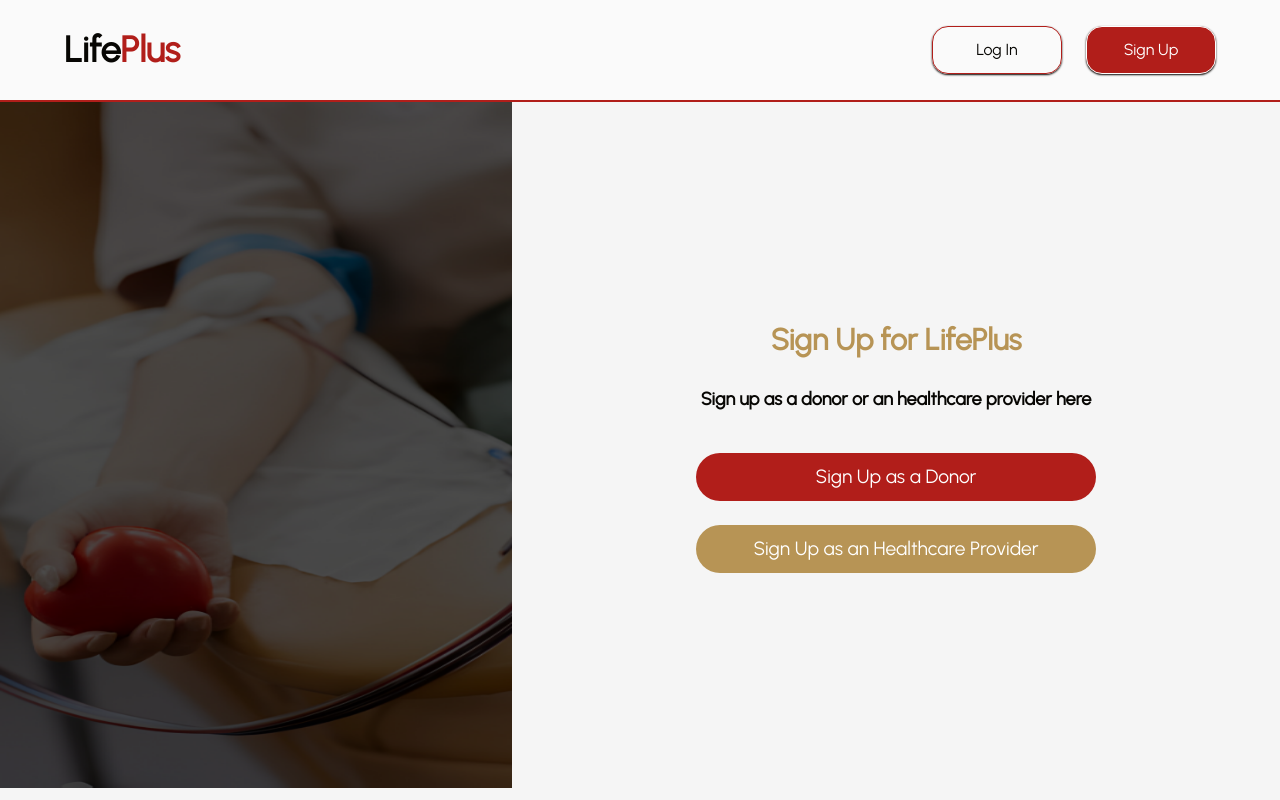
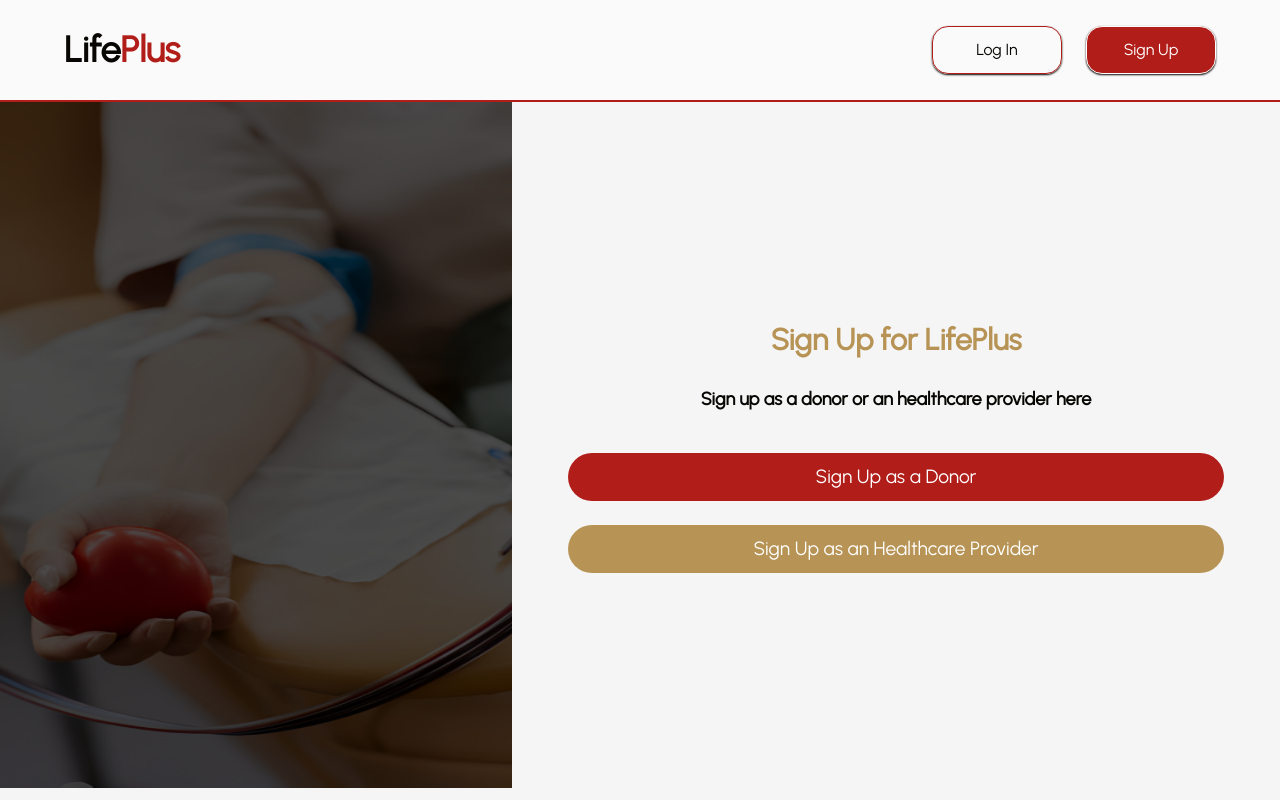
Before and after one commit to oreoluwa212/lifePlus-webapp, a React (Vite) app: page /signup in a window 1280 px wide. Built offline with nearby package versions, Linux system fonts and the light colour scheme.

Commit message:
feat: made the pages responsive

```diff
--- a/src/pages/LoginAsPage.jsx
+++ b/src/pages/LoginAsPage.jsx
@@ -20,12 +20,12 @@ function LoginAsPage() {
           </span>
           <div className="w-[90%] justify-between flex flex-col gap-6">
             <Link to={"/login"}>
-              <button className="h-[48px] w-[100%] mds:max-w-[400px] md:w-[100%] bg-red text-white rounded-[32px] text-[1.2rem]">
+              <button className="h-[48px] w-[100%] mds:max-w-[400px] md:max-w-[100%] md:w-[100%] bg-red text-white rounded-[32px] text-[1.2rem]">
                 Login as a Donor
               </button>
             </Link>
             <Link to={"/login-provider"}>
-              <button className="h-[48px] w-[100%] mds:max-w-[400px] md:w-[100%] bg-gold text-white rounded-[32px] text-[1.2rem]">
+              <button className="h-[48px] w-[100%] mds:max-w-[400px] md:max-w-[100%] md:w-[100%] bg-gold text-white rounded-[32px] text-[1.2rem]">
                 Login as an Healthcare Provider
               </button>
             </Link>
--- a/src/pages/SignUpPage.jsx
+++ b/src/pages/SignUpPage.jsx
@@ -20,12 +20,12 @@ const SignUpPage = () => {
           </span>
           <div className="w-[90%] justify-between flex flex-col gap-6">
             <Link to={"/signup-donor"}>
-              <button className="h-[48px] w-[100%] mds:max-w-[400px] md:w-[100%] bg-red text-white rounded-[32px] text-[1.2rem]">
+              <button className="h-[48px] w-[100%] mds:max-w-[400px] md:max-w-[100%] md:w-[100%] bg-red text-white rounded-[32px] text-[1.2rem]">
                 Sign Up as a Donor
               </button>
             </Link>
             <Link to={"/signup-provider"}>
-              <button className="h-[48px] w-[100%] mds:max-w-[400px] md:w-[100%] bg-gold text-white rounded-[32px] text-[1.2rem]">
+              <button className="h-[48px] w-[100%] mds:max-w-[400px] md:max-w-[100%] md:w-[100%] bg-gold text-white rounded-[32px] text-[1.2rem]">
                 Sign Up as an Healthcare Provider
               </button>
             </Link>
```
